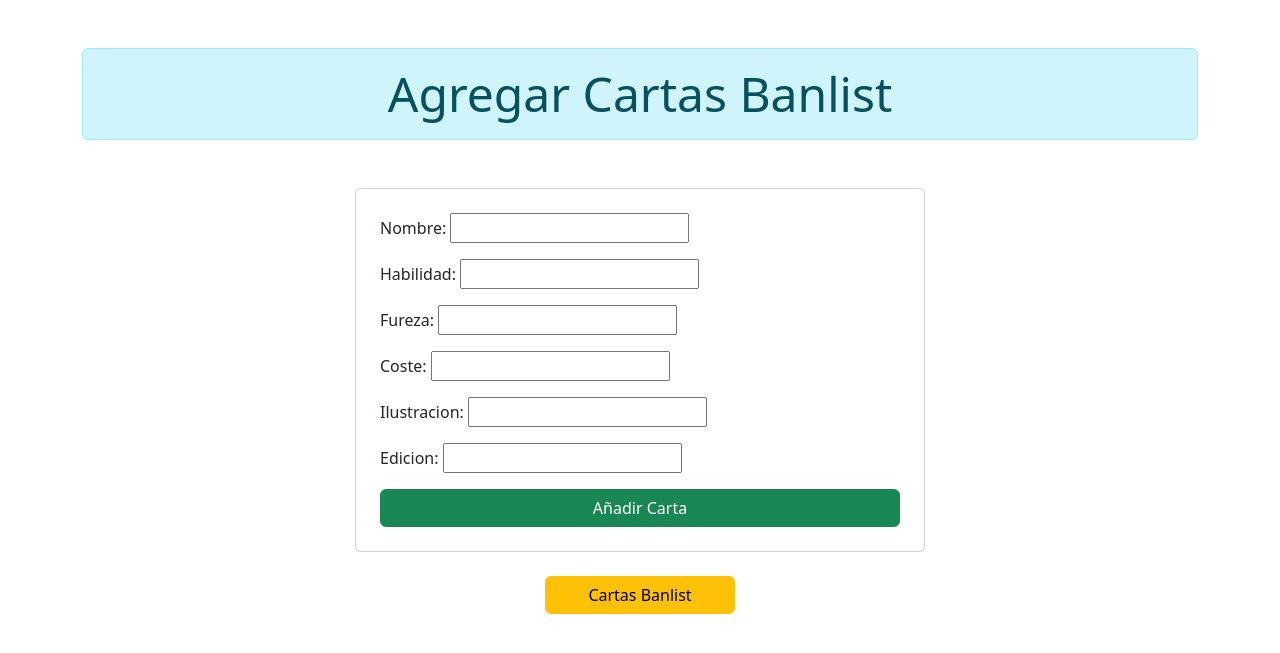
After one commit to pipecruces/yugimon, a Django app: template templates/plataformaYugimon/addCartaBanlist.html in a window 1280 px wide. The commit adds this page. Shown: the top 653 px of the page. Run offline with Django 5.2, Linux system fonts and the light colour scheme; the template is opened without the code that fills it: values that come from a table or form of the project are taken from there, others are empty.

Commit message:
esta rama no esta en uso

```diff
--- a/plataformaYugimon/forms.py
+++ b/plataformaYugimon/forms.py
@@ -34,3 +34,12 @@ class RegistroMazo(forms.Form):
     descripcion = forms.CharField(max_length=200)
     nota_promedio = forms.FloatField()
     id_estado = forms.IntegerField()
+
+
+class FormCartaBanlist(forms.Form):
+    nombre = forms.CharField(max_length=50)
+    habilidad = forms.CharField(max_length=50)
+    fureza = forms.CharField(max_length=50)
+    coste = forms.CharField(max_length=50)
+    ilustracion = forms.CharField(max_length=50)
+    edicion = forms.CharField(max_length=50)
--- a/proyectoYugimon/urls.py
+++ b/proyectoYugimon/urls.py
@@ -16,7 +16,7 @@ Including another URLconf
 """
 from django.contrib import admin
 from django.urls import path
-<<<<<<< HEAD
+# <<<<<<< HEAD
 from plataformaYugimon.views import *
 
 urlpatterns = [
@@ -26,11 +26,14 @@ urlpatterns = [
     path('editarCarta/<int:id>', editarCarta, name='editarCarta'),
     path('eliminarCarta/<int:id>', eliminarCarta, name='eliminarCarta'),
 ]
-=======
+# =======
 from plataformaYugimon.views import mostrarBanlist
 
 urlpatterns = [
     path('admin/', admin.site.urls),
     path('', mostrarBanlist, name='mostrarBanlist'),
+    path('addCartaBanlist/', addCartaBanlist, name='ingresoCartaBanlist'),
+    path('editarCartaBanlist/', editarCartaBanlist, name="editarCartaBanlist"),
+    path('eliminarCartaBanlist', eliminarCartaBanlist, name="eliminarCartaBanlist"),
 ]
->>>>>>> feature/banlist
+# >>>>>>> feature/banlist
--- /dev/null
+++ b/templates/plataformaYugimon/addCartaBanlist.html
@@ -0,0 +1,31 @@
+<!doctype html>
+<html lang="en">
+  <head>
+    <meta charset="utf-8">
+    <meta name="viewport" content="width=device-width, initial-scale=1">
+    <title>Agregar Cartas Banlist</title>
+    <link href="https://cdn.jsdelivr.net/npm/bootstrap@5.3.8/dist/css/bootstrap.min.css" rel="stylesheet" integrity="sha384-sRIl4kxILFvY47J16cr9ZwB07vP4J8+LH7qKQnuqkuIAvNWLzeN8tE5YBujZqJLB" crossorigin="anonymous">
+  </head>
+  <body class="container">
+
+    <div class="alert alert-info display-5 text-center my-5">
+        Agregar Cartas Banlist
+    </div>
+
+    <div class="row justify-content-center">
+      <form method="post" class="col-6 card p-4">
+          {% csrf_token %}
+          {{form.as_p}}
+          <input type="submit" value="Añadir Carta" class="btn btn-success">
+      </form>
+    </div>
+
+    <br>
+
+    <div class="row justify-content-center">
+      <a href="{% url 'mostrarBanlist' %}" class="btn btn-warning col-2">Cartas Banlist</a>
+    </div>
+
+    <script src="https://cdn.jsdelivr.net/npm/bootstrap@5.3.8/dist/js/bootstrap.bundle.min.js" integrity="sha384-FKyoEForCGlyvwx9Hj09JcYn3nv7wiPVlz7YYwJrWVcXK/BmnVDxM+D2scQbITxI" crossorigin="anonymous"></script>
+  </body>
+</html>
--- a/templates/plataformaYugimon/banlist.html
+++ b/templates/plataformaYugimon/banlist.html
@@ -16,6 +16,8 @@
         <div class="alert alert-info display-1 text-center my-5">
             Banlist (Lista de Cartas Restringidas)
         </div>
+
+        <a href="{% url 'ingresoCartaBanlist' %}" class="btn btn-primary my-3">Ingresar Carta a la Banlist</a>
 
         <div class="accordion" id="accordionEdiciones">
             {% for edicion in ediciones %}
```
Also changed, not shown: plataformaYugimon/views.py (+75 -5 lines), plataformaYugimon/models.py (line endings or trailing spaces).
